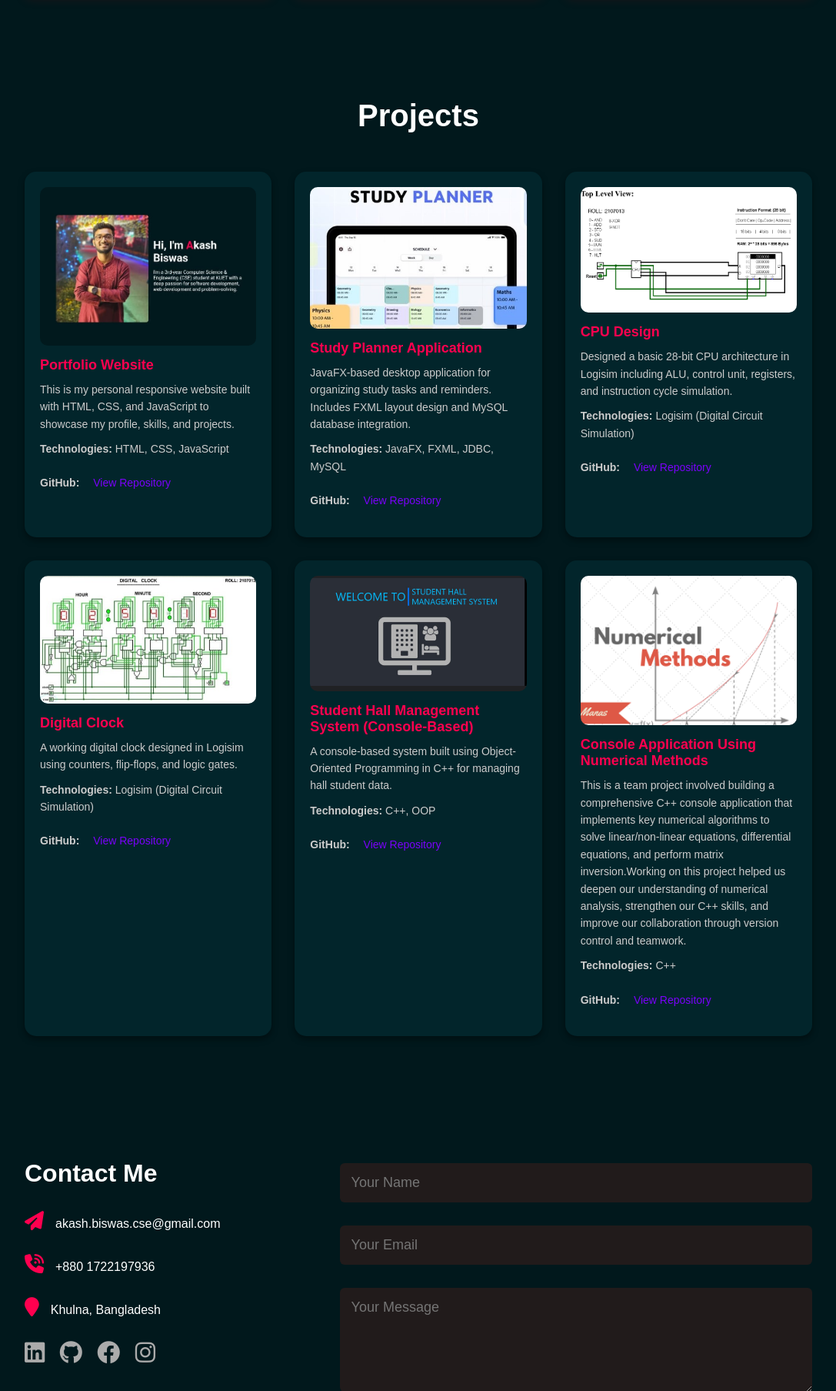
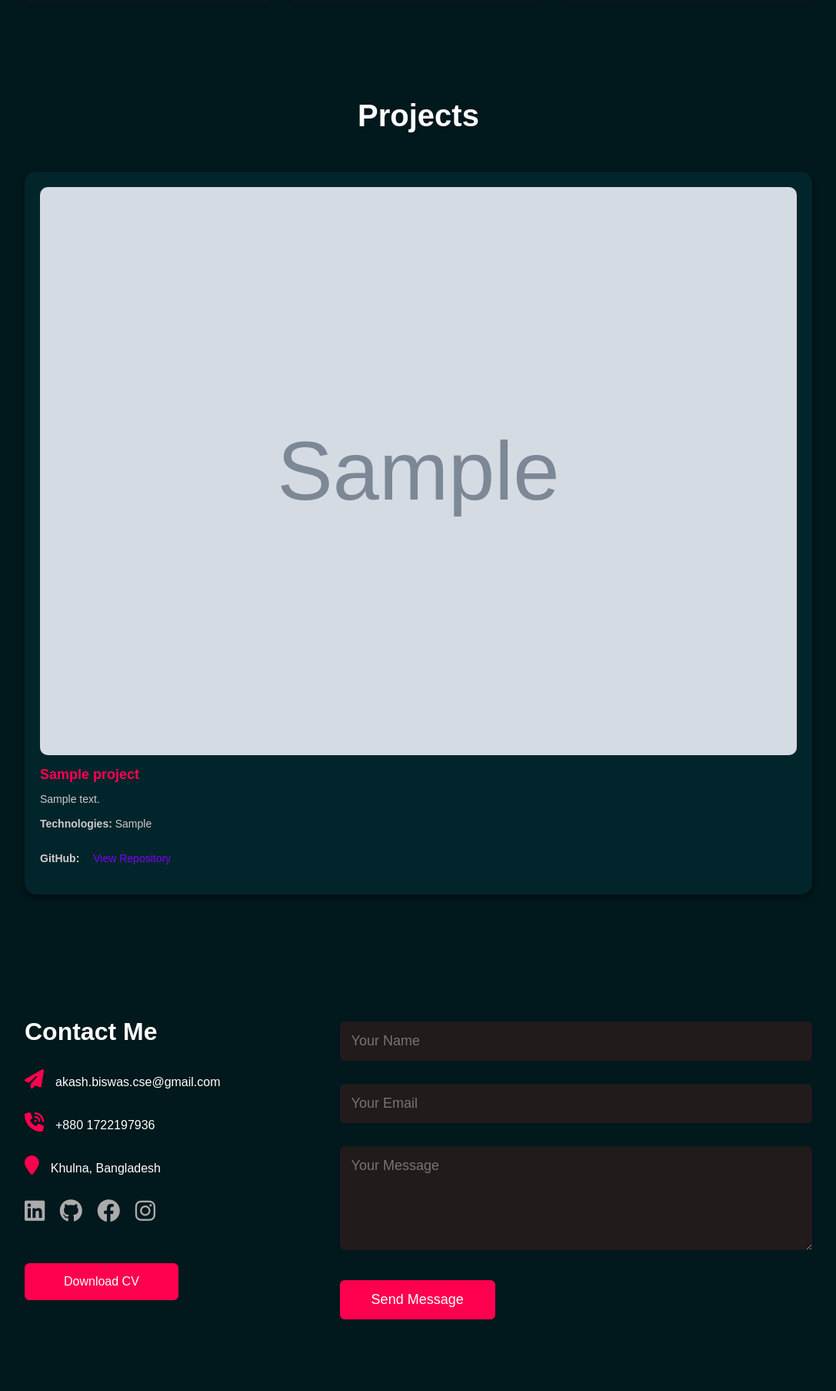
Before and after one commit to akash-kumar-biswas/Portfolio-Website, a PHP site: page / in a window 1280 px wide. Shown: the part 3036-4843 px from the top of the page at 77% size, without its empty margins (96-1183 px from the left). After the commit the page ends 4750 px from the top, so only its background shows below. Run offline with PHP 8.4, Linux system fonts and the light colour scheme; tables that the repository leaves empty or names only in its code hold one stand-in row (values such as "Sample post"); grey boxes marked "Sample" are stand-in pictures.

Commit message:
convert homepage to php and load projects from database

```diff
--- a/index.html
+++ b/index.php
@@ -164,86 +164,37 @@
 </div>
 
 <!-- ---------projects---------- -->
+<?php
+$mysqli = new mysqli("localhost", "root", "", "portfolio");
+if ($mysqli->connect_error) { die("DB error: ".$mysqli->connect_error); }
+$projects = $mysqli->query("SELECT * FROM projects ORDER BY created_at DESC");
+function e($s){ return htmlspecialchars($s, ENT_QUOTES, 'UTF-8'); }
+?>
+
+<!-- ---------projects---------- -->
+
 <div id="projects">
   <div class="container">
     <h1 class="sub-title">Projects</h1>
     <div class="projects-grid">
 
+      <?php while($p = $projects->fetch_assoc()): ?>
         <div class="project-card">
-                <img src="Images/portfolio-website.jpg" alt="Portfolio Website Preview" class="project-img">
-                    <h3>Portfolio Website</h3>
-                    <p>This is my personal responsive website built with HTML, CSS, and JavaScript to showcase my profile, skills, and projects.</p>
-                    <p><strong>Technologies:</strong> HTML, CSS, JavaScript</p>
+          <img src="Images/<?php echo e($p['image_file']); ?>" alt="<?php echo e($p['title']); ?> Preview" class="project-img">
+          <h3><?php echo e($p['title']); ?></h3>
+          <p><?php echo e($p['description']); ?></p>
+          <p><strong>Technologies:</strong> <?php echo e($p['technologies']); ?></p>
+          <?php if(!empty($p['github_link'])): ?>
             <p><strong>GitHub:</strong>
-                        <a class="repo-link" href="https://github.com/akash-kumar-biswas/Portfolio-Website" target="_blank">
-                            View Repository
-                        </a>
+              <a class="repo-link" href="<?php echo e($p['github_link']); ?>" target="_blank">View Repository</a>
             </p>
+          <?php endif; ?>
         </div>
+      <?php endwhile; ?>
 
-
-            <div class="project-card">
-                <img src="Images/study-planner-app.jpg" alt="Study Planner Preview" class="project-img">
-                <h3>Study Planner Application</h3>
-                <p>JavaFX-based desktop application for organizing study tasks and reminders. Includes FXML layout design and MySQL database integration.</p>
-                <p><strong>Technologies:</strong> JavaFX, FXML, JDBC, MySQL</p>
-                <p><strong>GitHub:</strong>
-                    <a class="repo-link" href="https://github.com/akash-kumar-biswas/Study-Planner-Application" target="_blank">
-                        View Repository
-                    </a>
-                </p>
-            </div>
-
-            <div class="project-card">
-                <img src="Images/cpu-logisim.jpg" alt="CPU Design Preview" class="project-img">
-                <h3>CPU Design</h3>
-                <p>Designed a basic 28-bit CPU architecture in Logisim including ALU, control unit, registers, and instruction cycle simulation.</p>
-                <p><strong>Technologies:</strong> Logisim (Digital Circuit Simulation)</p>
-                <p><strong>GitHub:</strong>
-                    <a class="repo-link" href="https://github.com/akash-kumar-biswas/CPU-Design-In-Logisim" target="_blank">
-                        View Repository
-                    </a>
-                </p>
-            </div>
-
-            <div class="project-card">
-                <img src="Images/digital-clock.jpg" alt="Digital Clock Preview" class="project-img">
-                <h3>Digital Clock</h3>
-                <p>A working digital clock designed in Logisim using counters, flip-flops, and logic gates.</p>
-                <p><strong>Technologies:</strong> Logisim (Digital Circuit Simulation)</p>
-                <p><strong>GitHub:</strong>
-                    <a class="repo-link" href="https://github.com/akash-kumar-biswas/Digital-Clock-in-Logisim" target="_blank">
-                        View Repository
-                    </a>
-                </p>
-            </div>
-            <div class="project-card">
-                <img src="Images/student-hall-management.jpg" alt="Student Hall Management Preview" class="project-img">
-                <h3>Student Hall Management System (Console-Based)</h3>
-                <p>A console-based system built using Object-Oriented Programming in C++ for managing hall student data.</p>
-                <p><strong>Technologies:</strong> C++, OOP</p>
-                <p><strong>GitHub:</strong>
-                    <a class="repo-link" href="https://github.com/akash-kumar-biswas/student_hall_management_system" target="_blank">
-                        View Repository
-                    </a>
-                </p>
-            </div>
-
-            <div class="project-card">
-                <img src="Images/Numerical-Methods.jpg" alt="Numerical Methods Preview" class="project-img">
-                <h3>Console Application Using Numerical Methods</h3>
-                <p>This is a team project involved building a comprehensive C++ console application that implements key numerical algorithms to solve linear/non-linear equations, differential equations, and perform matrix inversion.Working on this project helped us deepen our understanding of numerical analysis, strengthen our C++ skills, and improve our collaboration through version control and teamwork.</p>
-                <p><strong>Technologies:</strong> C++</p>
-                <p><strong>GitHub:</strong>
-                    <a class="repo-link" href="https://github.com/Farid-43/Console_Application_Development_Using_Numerical_Methods" target="_blank">
-                        View Repository
-                    </a>
-                </p>
     </div>
   </div>
 </div>
-</div>
-
 
 <!-- ---------Contact---------- -->
 <div id="contact">
```
Lines whose indentation alone changed are shown as unchanged.
